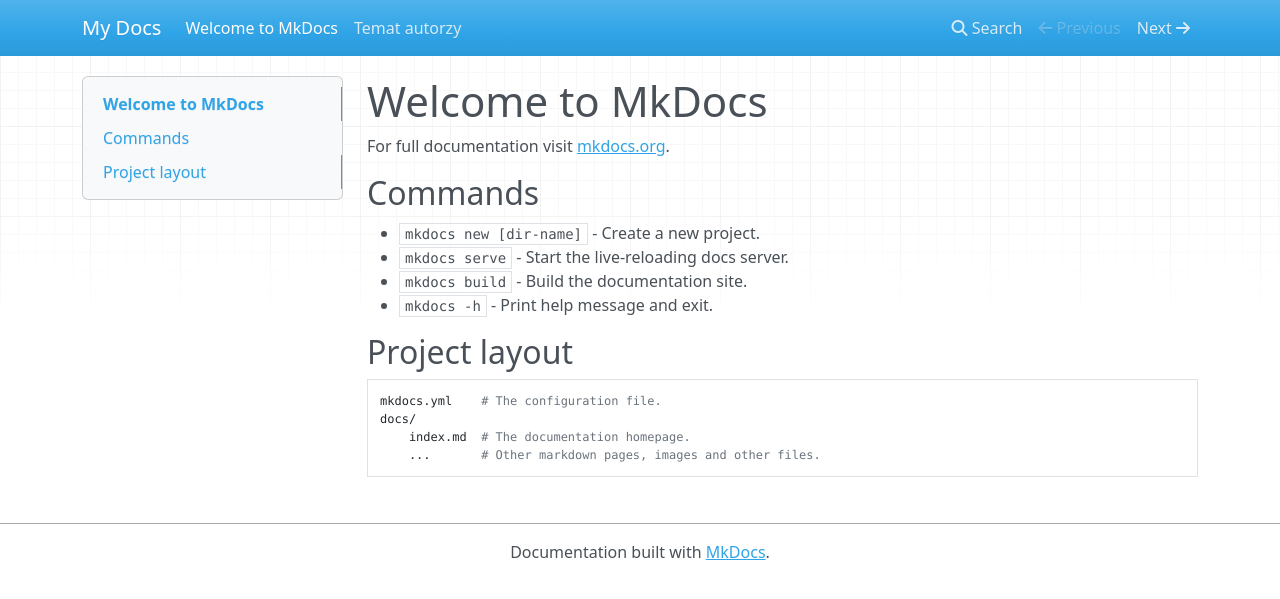
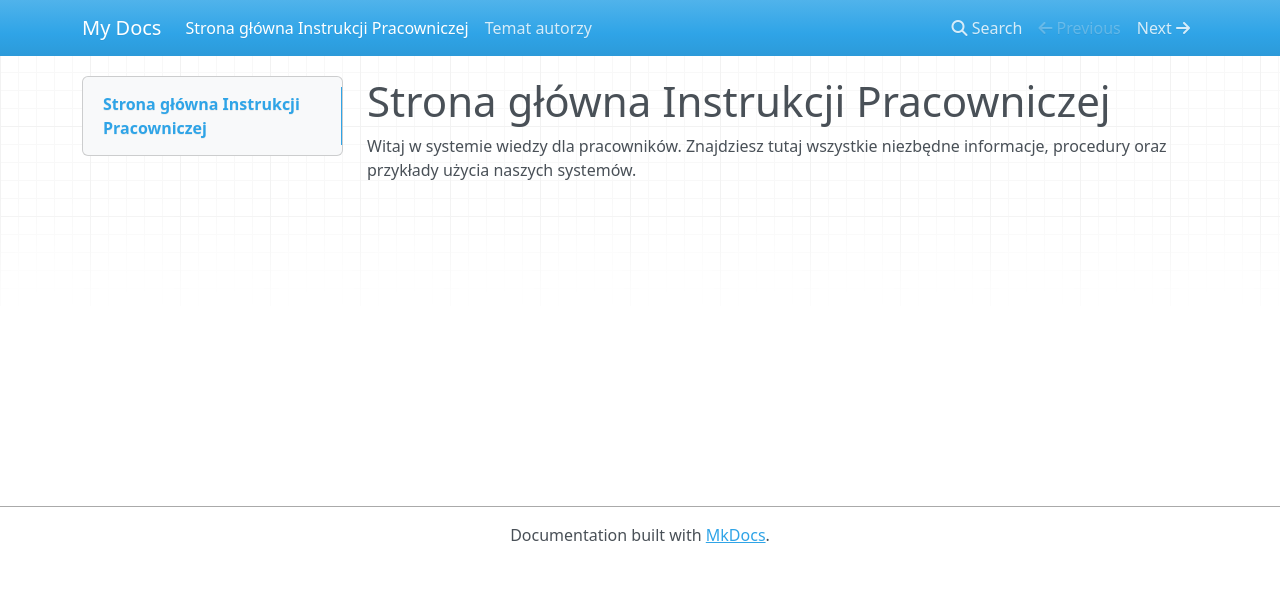
Before and after one commit to wikipliki/instrukcja-pracownicza-dev, an MkDocs documentation site: the page built from docs/index.md, in a window 1280 px wide. Shown: the top 599 px of the page. Built offline with MkDocs 1.6.1, drawn with Linux system fonts in a browser that asks for light colours; nearby versions of some CDN libraries.

Commit message:
Uzupełnienie strony głównej o cel instrukcji pracowniczej

```diff
--- a/docs/index.md
+++ b/docs/index.md
@@ -1,17 +1,3 @@
-# Welcome to MkDocs
+# Strona główna Instrukcji Pracowniczej
 
-For full documentation visit [mkdocs.org](https://www.mkdocs.org).
-
-## Commands
-
-* `mkdocs new [dir-name]` - Create a new project.
-* `mkdocs serve` - Start the live-reloading docs server.
-* `mkdocs build` - Build the documentation site.
-* `mkdocs -h` - Print help message and exit.
-
-## Project layout
-
-    mkdocs.yml    # The configuration file.
-    docs/
-        index.md  # The documentation homepage.
-        ...       # Other markdown pages, images and other files.
+Witaj w systemie wiedzy dla pracowników. Znajdziesz tutaj wszystkie niezbędne informacje, procedury oraz przykłady użycia naszych systemów.
```
